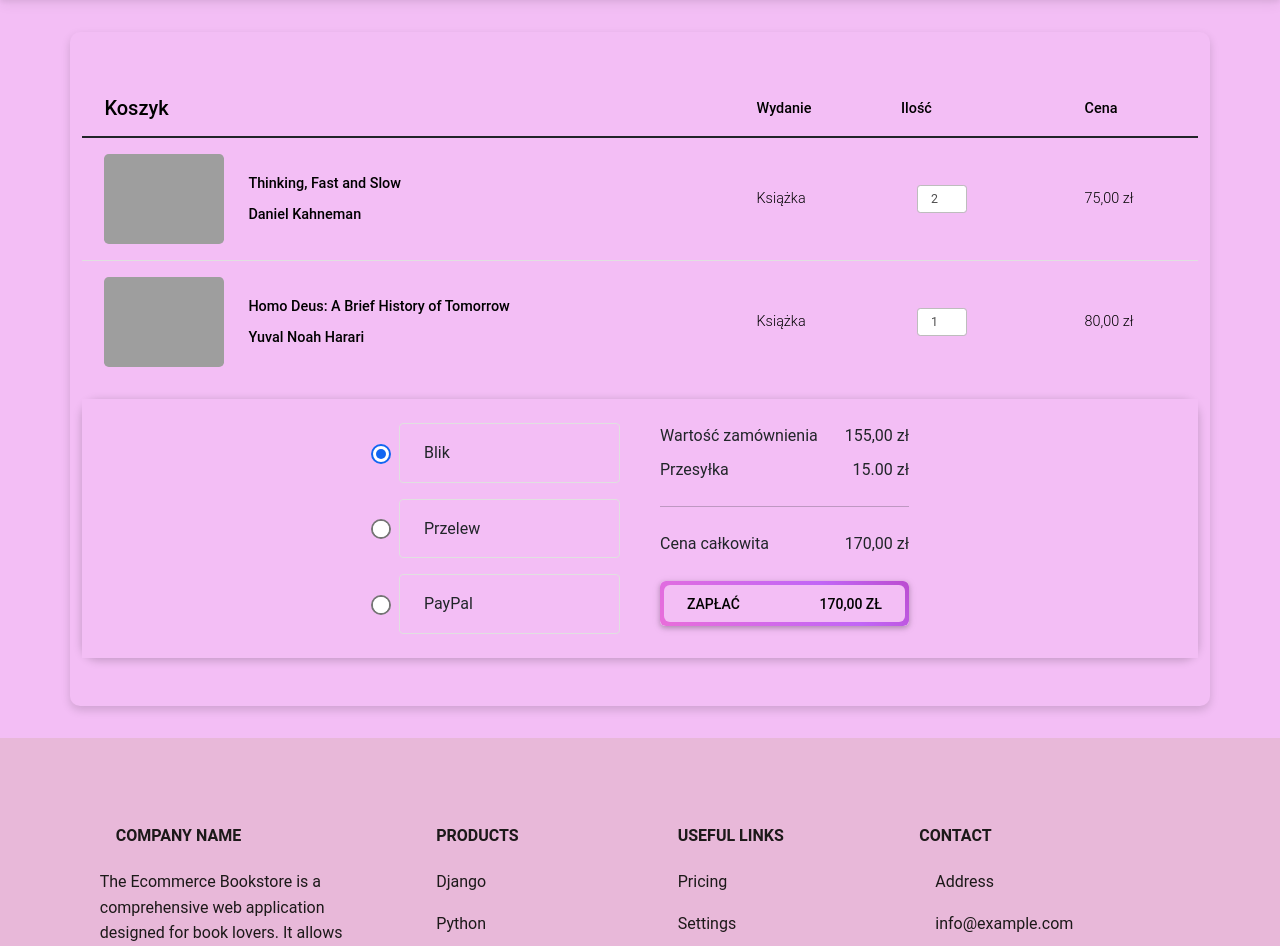
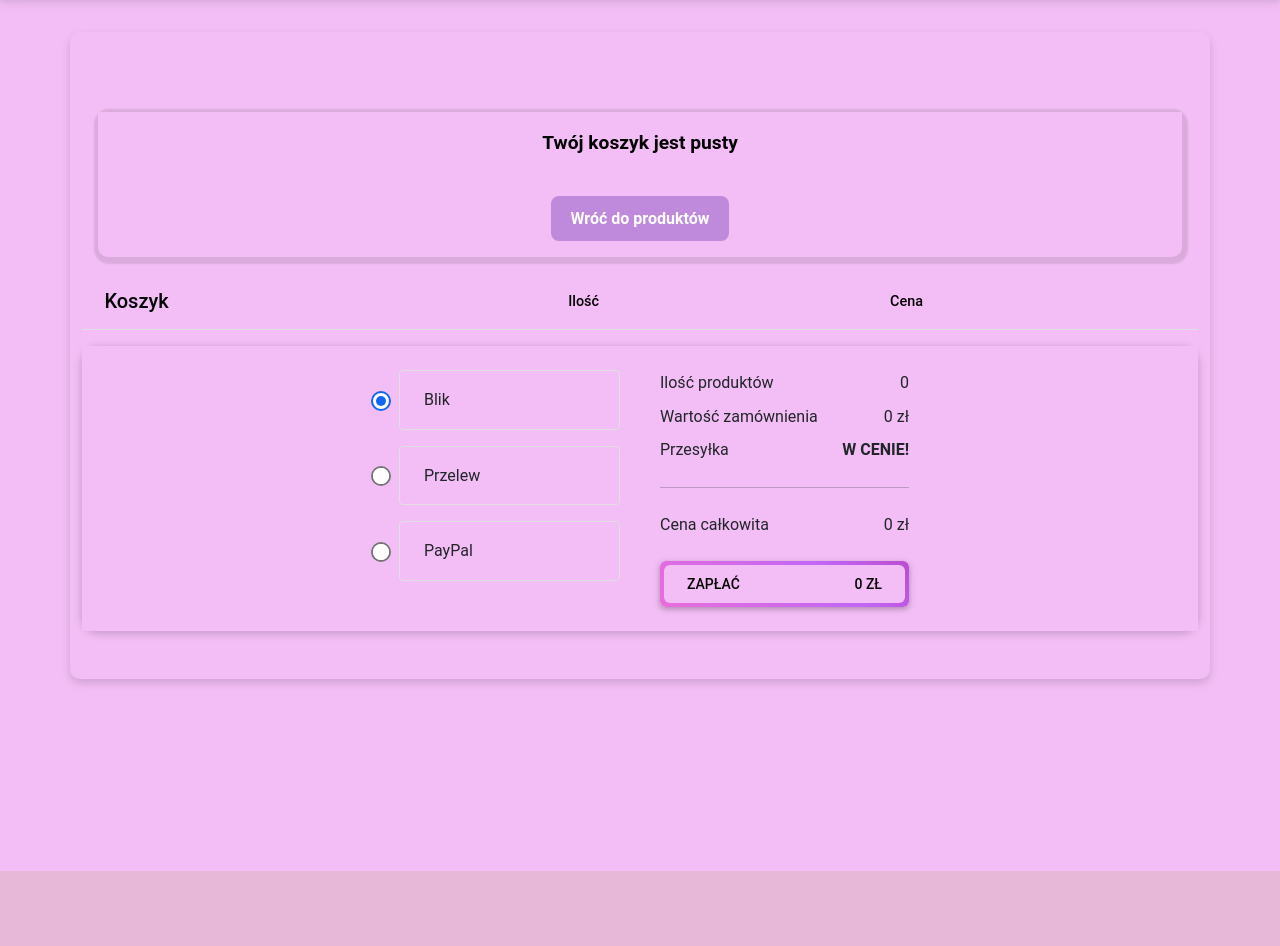
Before and after one commit to PPysklo/ecommerce-bookstore, a Django app: page /shooping-cart/ in a window 1280 px wide. Shown: the part 97-1043 px from the top of the page. Run offline with Django 5.2, Linux system fonts and the light colour scheme; lists and menus that the app fills with data are empty; some libraries are stand-ins or nearby versions; grey boxes are pictures that could not be loaded.

Commit message:
Added order functionality and changes in navbar styling (#11)

```diff
--- a/app_books/admin.py
+++ b/app_books/admin.py
@@ -4,3 +4,4 @@ from .models import *
 
 admin.site.register(Books)
 admin.site.register(Tag)
+admin.site.register(Order)
--- a/app_books/urls.py
+++ b/app_books/urls.py
@@ -5,6 +5,10 @@ app_name = 'app_books'
 
 urlpatterns = [
     path("", views.books_list, name='books-list'),
+    path('book/<str:pk>', views.BookDetailView.as_view(), name='book-detail'),
+
     path("shooping-cart/", views.cart, name='cart'),
-    path('book/<str:pk>', views.BookDetailView.as_view(), name='book-detail')
+    path("checkout/", views.checkout, name='checkout'),
+    path("update_item/", views.updateitem, name='update-item'),
+
 ]
--- a/app_books/views.py
+++ b/app_books/views.py
@@ -1,9 +1,12 @@
+import json
+
 from django.shortcuts import render
 from django.shortcuts import get_object_or_404
 from django.views.generic import DetailView
 from django.http import JsonResponse
+from django.views.decorators.csrf import csrf_exempt
 
-from .models import Books, Tag
+from .models import Books, Tag, Order, OrderItem
 from .utils import search_thing, paginateBooks
 
 class BookDetailView(DetailView):
@@ -21,57 +24,81 @@ def books_list(request):
 
         books = books.filter(tags=category_tag)
 
-    # if request.headers.get('x-requested-with') == 'XMLHttpRequest':
     query = request.GET.get('search_query', '')
     if query:
-            # if len(query) >= 3:
         books, search_query = search_thing(query, books)
 
-        # custom_range, books = paginateBooks(request, books, 8)
-        # results = [
-        #         {
-        #             'id': book.id,
-        #             'title': book.title,
-        #             'author': book.author,
-        #             'price': book.price,
-        #             'description': book.description,
-        #             'image': book.image.url if book.image.url else None
-        #         }
-        #         for book in books
-        #     ]
-        # return JsonResponse(results, safe=False)
 
-    custom_range, books = paginateBooks(request, books, 8)
+    custom_range, books = paginateBooks(request, books, 12)
 
-    # if request.user.is_authenticated:
-    #     customer = request.user.profile
-    #     order, created = Order.objects.get_or_create(customer = customer, complete = False)
-    #     items = order.orderitem_set.all()
-    #     cartItems = order.get_cart_items
-    # else:
-    #     items = []
-    #     order = {'get_cart_total':0 , 'get_cart_items':0, 'shipping': True}
-    #     cartItems = order['get_cart_items']
+    if request.user.is_authenticated:
+        customer = request.user.profile
+        order, created = Order.objects.get_or_create(customer = customer, complete = False)
+        items = order.orderitem_set.all()
+        cartItems = order.get_cart_items
+    else:
+        items = []
+        order = {'get_cart_total':0 , 'get_cart_items':0, 'shipping': True}
+        cartItems = order['get_cart_items']
 
 
     context = {
         'books' : books,
         'tags' : tags,
-        # 'cartitems' : cartItems,
+        'cartitems' : cartItems,
         'custom_range' : custom_range,
         'category_tag' : category_tag,
     }
 
     return render(request,'app_books/books_list.html', context)
 
+# SHOOPING CART SECTION
+
 def cart(request):
-    # if request.user.is_authenticated:
-    #     customer = request.user.profile
-    #     order, created = Order.objects.get_or_create(customer=customer, complete = False)
-    #     items = order.orderitem_set.all()
-    # else:
-    #     items = []
-    #     order = {'get_cart_total':0 , 'get_cart_items':0}
+    if request.user.is_authenticated:
+        customer = request.user.profile
+        order, created = Order.objects.get_or_create(customer=customer, complete = False)
+        items = order.orderitem_set.all()
+    else:
+        items = []
+        order = {'get_cart_total':0 , 'get_cart_items':0}
 
-    # context = {'items':items, 'order': order}
-    return render(request, 'shooping_cart.html')
+    context = {'items':items, 'order': order}
+    return render(request, 'shooping_cart.html', context)
+
+def updateitem(request):
+    data = json.loads(request.body)
+    productId = data['bookId']
+    action = data['action']
+
+
+    customer = request.user.profile
+    book = Books.objects.get(id=productId)
+    order, created = Order.objects.get_or_create(customer=customer, complete = False)
+
+    orderItem, created = OrderItem.objects.get_or_create(order=order, book = book)
+
+    if action == 'add':
+        orderItem.quantity = (orderItem.quantity + 1)
+    elif action == 'remove':
+         orderItem.quantity = (orderItem.quantity - 1)
+    orderItem.save()
+
+    if orderItem.quantity <= 0:
+        orderItem.delete()
+
+    return JsonResponse('Item was added', safe=False)
+
+@csrf_exempt
+def checkout(request):
+
+    if request.user.is_authenticated:
+        customer = request.user.profile
+        order, created = Order.objects.get_or_create(customer=customer, complete = False)
+        items = order.orderitem_set.all()
+    else:
+        items = []
+        order = {'get_cart_total':0 , 'get_cart_items':0, 'shipping': True}
+
+    context = {'items':items, 'order': order}
+    return render(request, 'stuff/checkout.html', context)
--- a/app_users/views.py
+++ b/app_users/views.py
@@ -34,6 +34,8 @@ def loginRegister(request):
 
         if user is not None:
             login(request, user)
+            messages.success(request, message="zalogowano")
+
             return redirect(request.GET.get('next', 'app_books:books-list'))
         else:
             messages.error(request, 'Username or password is incorrect.')
@@ -43,11 +45,10 @@ def loginRegister(request):
     elif request.method == "POST" and 'register' in request.POST:
 
         if request.method == "POST":
-            print(1)
             form = CustomUserCreationForm(request.POST)
             # captcha = CaptchaForm(request.POST)
             if form.is_valid(): #and captcha.is_valid():
-                print(2)
+
                 user = form.save(commit=False)
                 user.email = user.email.lower()
                 user.save()
--- a/static/css/cart.css
+++ b/static/css/cart.css
@@ -1,6 +1,7 @@
 @media (min-width: 1025px) {
     .h-custom {
     height: 100vh !important;
+    margin-bottom: 12rem;
     }
     }
 
@@ -72,3 +73,49 @@
       background-position: 0% 50%;
     }
   }
+
+#quantity-count {
+  margin-left: 3rem;
+  margin-top: 20px;
+  margin-right: 5px;
+}
+
+.empty-cart-message {
+  text-align: center;
+  color: black; /* Stonowany różowy odcień pasujący do stylu */
+  font-size: 1.2rem;
+  font-weight: bold;
+  margin-top: 2rem;
+  background-color: #f3bef5; /* Kolor tła */
+  padding: 1rem;
+
+}
+
+
+.empty-cart-container {
+  margin: 1rem 1rem ;
+  text-align: center;
+  margin-top: 2rem;
+  border-radius: 10px;
+  box-shadow: 1px 2px 2px 5px rgba(0, 0, 0, 0.1);
+}
+
+
+.back-to-products {
+  display: inline-block;
+  margin-top: 0.3rem;
+  margin-bottom: 1rem;
+  padding: 10px 20px;
+  font-size: 1rem;
+  font-weight: bold;
+  color: #ffffff;
+  background-color: #bf8adb; /* Kolor przycisku zgodny z motywem */
+  text-decoration: none;
+  border-radius: 8px;
+  transition: background-color 0.3s ease, color 0.3s ease;
+}
+
+.back-to-products:hover {
+  background-color: #a75cb5; /* Jaśniejszy odcień przycisku na hover */
+  color: #ffffff;
+}
--- a/static/css/main_style.css
+++ b/static/css/main_style.css
@@ -67,13 +67,13 @@ body{
     box-shadow: 0 4px 8px rgba(0, 0, 0, 0.1);
     padding: 1rem;
     text-align: center;
-    width: 100%; /* Szerokość karty w kolumnie */
-    max-width: 300px; /* Maksymalna szerokość karty */
-    height: 470px; /* Wysokość karty */
+    width: 100%;
+    max-width: 300px;
+    height: 470px;
     display: flex;
     flex-direction: column;
     justify-content: space-between;
-    border: 1px solid #e0e0e0; /* Ramka wokół karty */
+    border: 1px solid #e0e0e0;
   }
 
 /* Sekcja z miejscem na obraz */
--- a/static/css/pagination.css
+++ b/static/css/pagination.css
@@ -1,6 +1,7 @@
 .pagination {
     margin-top: 20px; /* Odstęp od książek */
     height: auto; /* Usuń sztywną wysokość */
+    max-height: 70px;
 }
 
 .pagination ul {
--- /dev/null
+++ b/static/js/cart.js
@@ -0,0 +1,56 @@
+const addBtns = document.getElementsByClassName('btn-addItem')
+var user = '{{request.user}}';
+
+for (var i = 0; i < addBtns.length ; i++  ){
+    addBtns[i].addEventListener('click', function(){
+        var bookId = this.dataset.book
+        var action = this.dataset.action
+        console.log(action)
+        if(user === 'AnonymousUser'){
+            console.log("User is not authenticated")
+        }
+        else{
+            updateUserOrder(bookId,action)
+        }
+    })
+}
+
+function updateUserOrder(bookId, action){
+
+		var url = '/update_item/'
+
+		fetch(url, {
+			method:'POST',
+			headers:{
+				'Content-Type':'application/json',
+				'X-CSRFToken':csrftoken,
+			},
+			body:JSON.stringify({'bookId':bookId, 'action':action})
+		})
+		.then((response) => {
+		   return response.json();
+		})
+		.then((data) => {
+		    location.reload()
+		});
+}
+
+
+var user = '{{request.user}}'
+
+function getCookie(name) {
+    let cookieValue = null;
+    if (document.cookie && document.cookie !== '') {
+        const cookies = document.cookie.split(';');
+        for (let i = 0; i < cookies.length; i++) {
+            const cookie = cookies[i].trim();
+            // Does this cookie string begin with the name we want?
+            if (cookie.substring(0, name.length + 1) === (name + '=')) {
+                cookieValue = decodeURIComponent(cookie.substring(name.length + 1));
+                break;
+            }
+        }
+    }
+    return cookieValue;
+}
+const csrftoken = getCookie('csrftoken');
--- a/templates/index.html
+++ b/templates/index.html
@@ -30,10 +30,50 @@
 
     {% include 'footer.html' %}
     <script src="https://cdn.jsdelivr.net/npm/bootstrap@5.3.3/dist/js/bootstrap.bundle.min.js" integrity="sha384-YvpcrYf0tY3lHB60NNkmXc5s9fDVZLESaAA55NDzOxhy9GkcIdslK1eN7N6jIeHz" crossorigin="anonymous"></script>
+    <script src="//cdn.jsdelivr.net/npm/sweetalert2@11"></script>
     <script src="{% static 'js/footer_script.js' %}"></script>
+
     {% block scripts %}
     {% endblock scripts%}
 
 </body>
 
 </html>
+
+
+{% for message in messages %}
+    {% if message.tags == 'info' %}
+        <!-- sweetalert js -->
+        <script>
+            var m = "Wylogowano";
+            Swal.fire({
+            position: "centre",
+            icon: 'success',
+            text: m,
+            showConfirmButton: false,
+            color: 'White',
+            background: 'None',
+            timer: 1000,
+            showClass: {
+                        popup: 'my-icon'
+                        },
+                });
+        </script>
+    {% elif message.tags == 'success'%}
+        <script>
+            var m = "Pomyślnie zalogowano";
+            Swal.fire({
+            position: "centre",
+            icon: "success",
+            title: m,
+            showConfirmButton: false,
+            color: 'White',
+            background: "None",
+            timer: 1000,
+            showClass: {
+                        popup: 'my-icon'
+                        },
+                });
+    </script>
+    {% endif %}
+{% endfor %}
--- a/templates/navbar.html
+++ b/templates/navbar.html
@@ -89,8 +89,10 @@
                     <li class="nav-item text-center mx-1 mx-lg-1">
                         <a class="nav-link" href="{% url 'app_books:cart' %}">
                             <div>
-                                <i class="bi bi-cart fs-4 mb-1"></i> <!-- Ikona dzwonka powiadomień -->
-                                <span class="badge rounded-pill badge-notification bg-danger">11</span> <!-- Liczba powiadomień -->
+                                <i class="bi bi-cart fs-4 mb-1"></i>
+                                {% if cartitems != 0 %}
+                                <span class="badge rounded-pill badge-notification bg-danger">{{ cartitems }}</span> <!-- Liczba powiadomień -->
+                                {% endif %}
                             </div>
                             Koszyk
                         </a>
--- a/templates/shooping_cart.html
+++ b/templates/shooping_cart.html
@@ -5,6 +5,11 @@
 <link rel="stylesheet" href="{% static 'css/cart.css' %}">
 {% endblock styles %}
 
+{% block scripts %}
+
+<script type="text/javascript" src="{% static 'js/cart.js' %}"></script>
+
+{% endblock %}
 
 {% block content %}
 
@@ -18,60 +23,43 @@
               <thead>
                 <tr>
                   <th scope="col" class="h5">Koszyk</th>
-                  <th scope="col">Wydanie</th>
-                  <th scope="col">Ilość</th>
+                  <th scope="col" style="margin-left: 3rem;">Ilość</th>
                   <th scope="col">Cena</th>
                 </tr>
               </thead>
               <tbody>
+                {% if items %}
+                {% for item in items %}
                 <tr>
                   <th scope="row">
                     <div class="d-flex align-items-center">
                       <img src="https://i.imgur.com/2DsA49b.webp" class="img-fluid rounded-3" style="width: 120px;" alt="Book">
                       <div class="flex-column ms-4">
-                        <p class="mb-2">Thinking, Fast and Slow</p>
-                        <p class="mb-0">Daniel Kahneman</p>
+                        <p class="mb-2">{{item.book.title}}</p>
+                        <p class="mb-0">{{item.book.author}}</p>
                       </div>
                     </div>
                   </th>
-                  <td class="align-middle">Książka</td>
                   <td class="align-middle">
                     <div class="d-flex flex-row align-items-center">
-                      <button class="btn btn-link px-2" onclick="this.parentNode.querySelector('input[type=number]').stepDown()">
-                        <i class="fas fa-minus"></i>
+                      <p id="quantity-count">{{item.quantity}}</p>
+                      <button data-book="{{item.book.id}}" data-action="add" class="btn btn-link px-2 btn-addItem">
+                        <i class="bi bi-arrow-up"></i>
                       </button>
-                      <input type="number" min="0" name="quantity" value="2" class="form-control form-control-sm text-center" style="width: 50px;">
-                      <button class="btn btn-link px-2" onclick="this.parentNode.querySelector('input[type=number]').stepUp()">
-                        <i class="fas fa-plus"></i>
+                      <button data-book="{{item.book.id}}" data-action="remove" class="btn btn-link px-2 btn-addItem">
+                        <i class="bi bi-arrow-down"></i>
                       </button>
                     </div>
                   </td>
-                  <td class="align-middle">75,00 zł</td>
+                  <td class="align-middle">{{item.book.price}} zł/szt</td>
                 </tr>
-                <tr>
-                  <th scope="row" class="border-bottom-0">
-                    <div class="d-flex align-items-center">
-                      <img src="https://i.imgur.com/Oj1iQUX.webp" class="img-fluid rounded-3" style="width: 120px;" alt="Book">
-                      <div class="flex-column ms-4">
-                        <p class="mb-2">Homo Deus: A Brief History of Tomorrow</p>
-                        <p class="mb-0">Yuval Noah Harari</p>
-                      </div>
-                    </div>
-                  </th>
-                  <td class="align-middle border-bottom-0">Książka</td>
-                  <td class="align-middle border-bottom-0">
-                    <div class="d-flex flex-row align-items-center">
-                      <button class="btn btn-link px-2" onclick="this.parentNode.querySelector('input[type=number]').stepDown()">
-                        <i class="fas fa-minus"></i>
-                      </button>
-                      <input type="number" min="0" name="quantity" value="1" class="form-control form-control-sm text-center" style="width: 50px;">
-                      <button class="btn btn-link px-2" onclick="this.parentNode.querySelector('input[type=number]').stepUp()">
-                        <i class="fas fa-plus"></i>
-                      </button>
-                    </div>
-                  </td>
-                  <td class="align-middle border-bottom-0">80,00 zł</td>
-                </tr>
+                {% endfor %}
+                {% else %}
+                  <div class="empty-cart-container">
+                    <p class="empty-cart-message">Twój koszyk jest pusty</p>
+                    <a href="{% url 'app_books:books-list' %}" class="back-to-products">Wróć do produktów</a>
+                  </div>
+                {% endif %}
               </tbody>
             </table>
           </div>
@@ -107,22 +95,26 @@
 
                 <div class="col-lg-4 col-xl-3">
                   <div class="d-flex justify-content-between mb-2">
+                    <p class="mb-0">Ilość produktów</p>
+                    <p class="mb-0">{{order.get_cart_items}}</p>
+                  </div>
+                  <div class="d-flex justify-content-between mb-2">
                     <p class="mb-0">Wartość zamównienia</p>
-                    <p class="mb-0">155,00 zł</p>
+                    <p class="mb-0">{{order.get_cart_total}} zł</p>
                   </div>
                   <div class="d-flex justify-content-between mb-2">
                     <p class="mb-0">Przesyłka</p>
-                    <p class="mb-0">15.00 zł</p>
+                    <p class="mb-0"><b>W CENIE!</b></p>
                   </div>
                   <hr class="my-4">
                   <div class="d-flex justify-content-between mb-4">
                     <p class="mb-0">Cena całkowita</p>
-                    <p class="mb-0">170,00 zł</p>
+                    <p class="mb-0">{{order.get_cart_total}} zł</p>
                   </div>
                   <button class="btn btn-lg btn-block gradient-border-btn">
                     <div class="d-flex justify-content-between">
                       <span>Zapłać</span>
-                      <span>170,00 zł</span>
+                      <span>{{order.get_cart_total}} zł</span>
                     </div>
                   </button>
                 </div>
```
Also changed, not shown: app_books/models.py (+46 -42 lines), app_books/templates/app_books/books_list.html (+4 -57 lines), app_books/migrations/0003_order.py (added), app_books/migrations/0004_orderitem_shippingaddress.py (added), app_users/migrations/0005_alter_profile_postal_code_alter_profile_telephone.py (added), static/images/blank.png (added), static/images/down.png (added), static/images/logo.ico (deleted), static/images/up.png (added).
